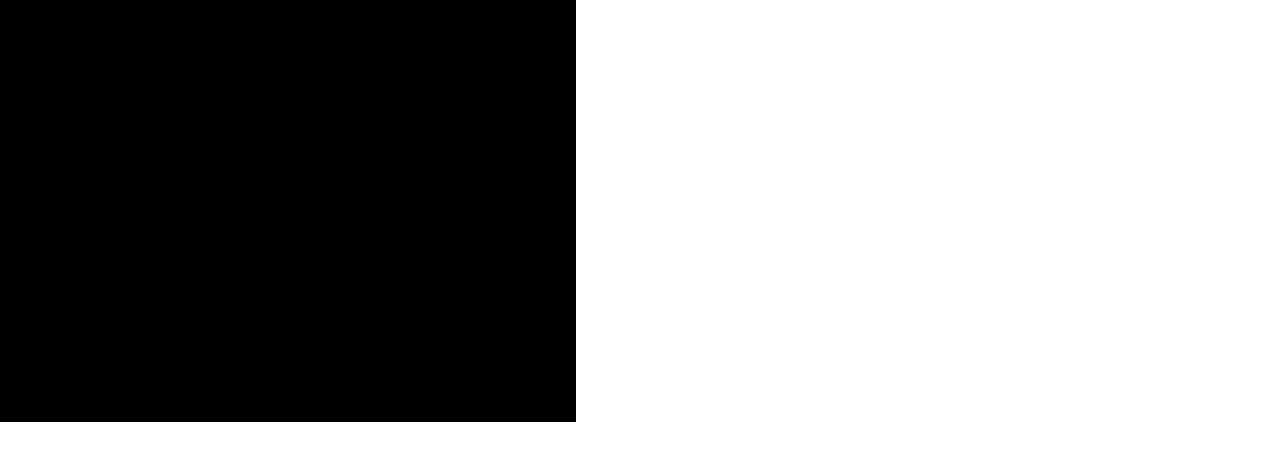
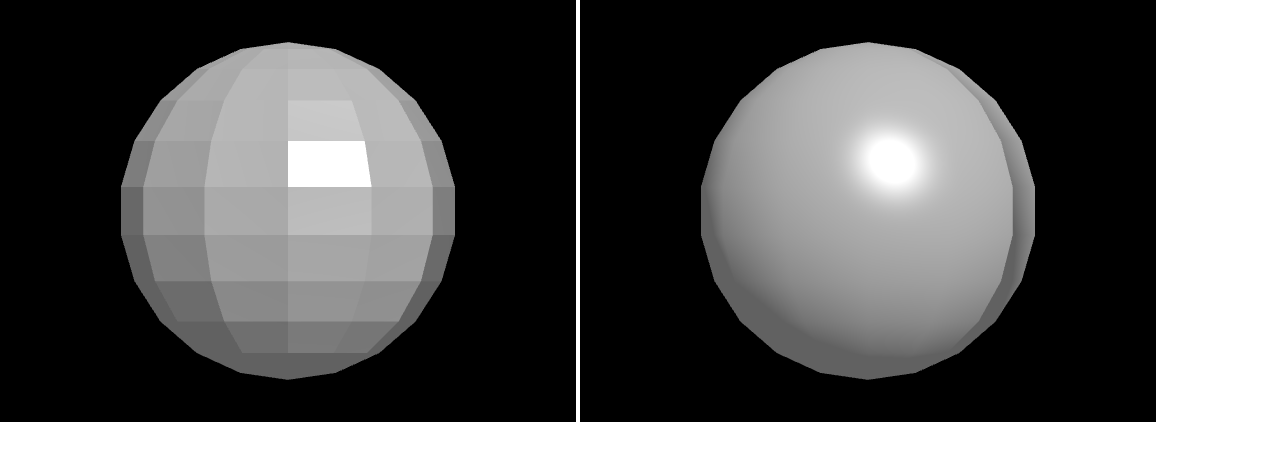
Before and after one commit to monkin/TallinnJS-WebGL, a plain HTML site: page index.html in a window 1280 px wide. Drawn offline with Linux system fonts and the light colour scheme; animation ran at ten frames a second.

Commit message:
Two spheres

```diff
--- a/common.js
+++ b/common.js
@@ -1,3 +1,13 @@
+
+/**
+ * Sphere segments count
+ */
+const SEGMENTS_COUNT = 12;
+
+/**
+ * Light source position
+ */
+const LIGHT_SOURCE = [-2, -4, -5];
 
 /**
  * @param initFn (WebGLContext) => (screenRatio) => void, initializes resources, returns draw function that will be called in the loop
--- a/index.html
+++ b/index.html
@@ -20,8 +20,10 @@
         <canvas id="sphere4"></canvas>
         <script src="./common.js"></script>
         <script src="./poly-sphere1.js"></script>
+        <script src="./poly-sphere2.js"></script>
         <script>
             drawLoop("sphere1", initPolySphere1);
+            drawLoop("sphere2", initPolySphere2);
         </script>
     </body>
 </thml>
--- a/poly-sphere1.js
+++ b/poly-sphere1.js
@@ -1,10 +1,6 @@
 // Normal per face
 
-const SEGMENTS_COUNT = 128;
-
-const LIGHT_SOURCE = [-2, -4, -5];
-
-const vertexSource = `
+const vertexSource1 = `
 attribute vec3 a_point;
 attribute vec3 a_normal;
 
@@ -21,7 +17,7 @@ void main() {
             : vec4(a_point.x * 0.8, a_point.y * u_ratio * 0.8, 0, 1);
 }`;
 
-const fragmentSource = `
+const fragmentSource1 = `
 precision highp float;
 
 varying vec3 v_point;
@@ -52,40 +48,35 @@ function initPolySphere1(gl) {
     // Generating sphere geometry
     const vertexes = [];
     for (let i = 0; i < SEGMENTS_COUNT; i++) {
-        const a = i / SEGMENTS_COUNT * Math.PI,
+        const a = i / (SEGMENTS_COUNT - 1) * Math.PI,
             sinA = Math.sin(a),
             cosA = Math.cos(a);
         for (let j = 0; j < SEGMENTS_COUNT; j++) {
-            const b = i / SEGMENTS_COUNT * Math.PI * 2,
+            const b = j / SEGMENTS_COUNT * Math.PI * 2,
                 sinB = Math.sin(b),
                 cosB = Math.cos(b);
             vertexes.push([
-                cosB * sinA, // x
-                cosA,        // y
-                sinB * sinA  // z
+                cosB * sinA,   // x
+                cosA,          // y
+                - sinB * sinA  // z
             ]);
+            console.log("!!!", sinB.toFixed(4), sinA.toFixed(4))
         }
     }
 
-    const vertexesAndNormales = [];
+    const triangles = [];
     for (let i = 0; i <= SEGMENTS_COUNT; i++) {
         for (let j = 0; j <= SEGMENTS_COUNT; j++) {
             const cI = i % SEGMENTS_COUNT,
                 cJ = j % SEGMENTS_COUNT,
                 nI = (i + 1) % SEGMENTS_COUNT,
                 nJ = (j + 1) % SEGMENTS_COUNT,
-                p1 = vertexes[cI * SEGMENTS_COUNT + cJ],
-                p2 = vertexes[nI * SEGMENTS_COUNT + cJ],
-                p3 = vertexes[cI * SEGMENTS_COUNT + nJ],
-                p4 = vertexes[nI * SEGMENTS_COUNT + nJ],
-                v1 = [p2[0] - p1[0], p2[1] - p1[1], p2[2] - p1[2]],
-                v2 = [p3[0] - p1[0], p3[1] - p1[1], p3[2] - p1[2]],
-                normal = [
-                    v1[1] * v2[2] - v1[2] * v2[1],
-                    v1[2] * v2[0] - v1[0] * v2[2],
-                    v1[0] * v2[1] - v1[1] * v2[0]
-                ];
-            vertexesAndNormales.push(
+                p1 = vertexes[cJ * SEGMENTS_COUNT + cI],
+                p2 = vertexes[nJ * SEGMENTS_COUNT + cI],
+                p3 = vertexes[cJ * SEGMENTS_COUNT + nI],
+                p4 = vertexes[nJ * SEGMENTS_COUNT + nI],
+                normal = p1.map((v, i) => (v + p2[i] + p3[i] + p4[i]) / 4);
+            triangles.push(
                 // first triangle
                 ...p1, ...normal,
                 ...p2, ...normal,
@@ -102,10 +93,10 @@ function initPolySphere1(gl) {
     const buffer = gl.createBuffer();
     gl.bindBuffer(gl.ARRAY_BUFFER, buffer);
     // Write data to buffer
-    gl.bufferData(gl.ARRAY_BUFFER, new Float32Array(vertexesAndNormales), gl.STATIC_DRAW);
+    gl.bufferData(gl.ARRAY_BUFFER, new Float32Array(triangles), gl.STATIC_DRAW);
 
     // Prepare program and parameters
-    const program = buildShaderProgram(gl, vertexSource, fragmentSource),
+    const program = buildShaderProgram(gl, vertexSource1, fragmentSource1),
         ratioLocation = gl.getUniformLocation(program, "u_ratio"),
         lightLocation = gl.getUniformLocation(program, "u_light"),
         pointLocation = gl.getAttribLocation(program, "a_point"),
@@ -124,6 +115,6 @@ function initPolySphere1(gl) {
     return function drawFrame(ratio) {
         gl.clear(gl.COLOR_BUFFER_BIT);
         gl.uniform1f(ratioLocation, ratio);
-        gl.drawArrays(gl.TRIANGLES, 0, 4);
+        gl.drawArrays(gl.TRIANGLES, 0, triangles.length / 6);
     }
 }
--- a/poly-sphere2.js
+++ b/poly-sphere2.js
@@ -1 +1,107 @@
 // Normal per vertex
+
+const vertexSource2 = `
+attribute vec3 a_point;
+
+varying vec3 v_point;
+varying vec3 v_normal;
+
+uniform float u_ratio;
+
+void main() {
+    v_point = a_point;
+    v_normal = a_point;
+    gl_Position = u_ratio > 1.0
+            ? vec4(a_point.x / u_ratio * 0.8, a_point.y * 0.8, 0, 1)
+            : vec4(a_point.x * 0.8, a_point.y * u_ratio * 0.8, 0, 1);
+}`;
+
+const fragmentSource2 = `
+precision highp float;
+
+varying vec3 v_point;
+varying vec3 v_normal;
+
+uniform vec3 u_light;
+
+void main() {
+    vec3 light = normalize(v_point - u_light);
+    vec3 n = normalize(v_normal);
+
+    float ambient = 0.05;
+    float diffuse = max(0.0, dot(n, light));
+    float specular = 0.8 * pow(max(0.0, dot(normalize(reflect(light, n)), vec3(0, 0, -1))), 15.0);
+    vec3 color = vec3(0.1 +  0.4 * (ambient + diffuse) + specular);
+    vec3 sRGBColor = pow(color, vec3(1.0 / 2.2));
+    gl_FragColor = vec4(sRGBColor, 1);
+}`;
+
+
+function initPolySphere2(gl) {
+
+    // Setup WebGL context parameters
+    gl.enable(gl.BLEND);
+    gl.blendFunc(gl.SRC_ALPHA, gl.ONE_MINUS_SRC_ALPHA);
+    gl.clearColor(0, 0, 0, 1);
+
+    // Generating sphere geometry
+    const vertexes = [];
+    for (let i = 0; i < SEGMENTS_COUNT; i++) {
+        const a = i / (SEGMENTS_COUNT - 1) * Math.PI,
+            sinA = Math.sin(a),
+            cosA = Math.cos(a);
+        for (let j = 0; j < SEGMENTS_COUNT; j++) {
+            const b = j / SEGMENTS_COUNT * Math.PI * 2,
+                sinB = Math.sin(b),
+                cosB = Math.cos(b);
+            vertexes.push([
+                cosB * sinA,   // x
+                cosA,          // y
+                - sinB * sinA  // z
+            ]);
+        }
+    }
+
+    const triangles = [];
+    for (let i = 0; i <= SEGMENTS_COUNT; i++) {
+        for (let j = 0; j <= SEGMENTS_COUNT; j++) {
+            const cI = i % SEGMENTS_COUNT,
+                cJ = j % SEGMENTS_COUNT,
+                nI = (i + 1) % SEGMENTS_COUNT,
+                nJ = (j + 1) % SEGMENTS_COUNT,
+                p1 = vertexes[cJ * SEGMENTS_COUNT + cI],
+                p2 = vertexes[nJ * SEGMENTS_COUNT + cI],
+                p3 = vertexes[cJ * SEGMENTS_COUNT + nI],
+                p4 = vertexes[nJ * SEGMENTS_COUNT + nI];
+            triangles.push(
+                ...p1, ...p2, ...p3,
+                ...p2, ...p4, ...p3
+            );
+        }
+    }
+
+    // Buffer with vertexes and normales
+    const buffer = gl.createBuffer();
+    gl.bindBuffer(gl.ARRAY_BUFFER, buffer);
+    // Write data to buffer
+    gl.bufferData(gl.ARRAY_BUFFER, new Float32Array(triangles), gl.STATIC_DRAW);
+
+    // Prepare program and parameters
+    const program = buildShaderProgram(gl, vertexSource2, fragmentSource2),
+        ratioLocation = gl.getUniformLocation(program, "u_ratio"),
+        lightLocation = gl.getUniformLocation(program, "u_light"),
+        pointLocation = gl.getAttribLocation(program, "a_point");
+
+    gl.useProgram(program);
+    gl.uniform3f(lightLocation, ...LIGHT_SOURCE);
+
+    gl.enableVertexAttribArray(pointLocation);
+    gl.vertexAttribPointer(pointLocation, 3, gl.FLOAT, false, 3 * 4, 0);
+
+    // Draw loop
+    return function drawFrame(ratio) {
+        gl.clear(gl.COLOR_BUFFER_BIT);
+        gl.uniform1f(ratioLocation, ratio);
+        gl.drawArrays(gl.TRIANGLES, 0, triangles.length / 3);
+    }
+}
```
